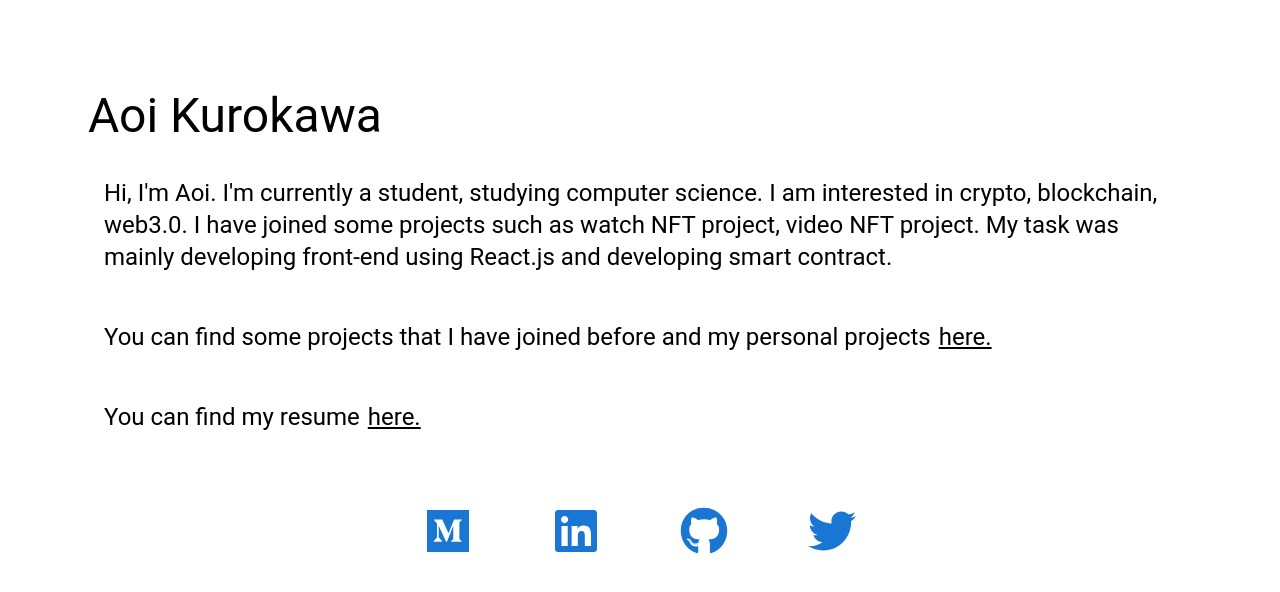
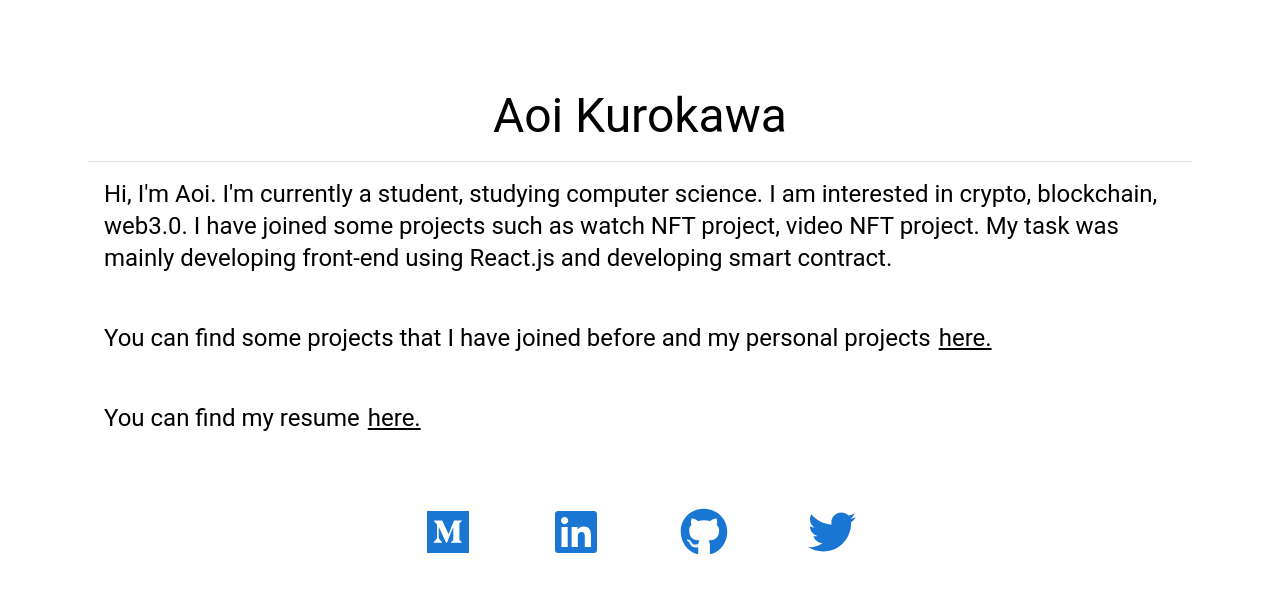
Before and after one commit to Aoi020608/get_city, a React (Create React App) app: page / in a window 1280 px wide. Shown: the top 592 px of the page. Built offline with nearby package versions, Linux system fonts and the light colour scheme.

Commit message:
Fix the issue

```diff
--- a/src/pages/Home/index.tsx
+++ b/src/pages/Home/index.tsx
@@ -24,6 +24,9 @@ const useStyles = makeStyles((theme) => ({
     [theme.breakpoints.up("sm")]: {},
     color: "#000000",
   },
+  gridContainer: {
+    width: "100%",
+  },
   button: {
     padding: "1rem 6rem",
   },
@@ -36,7 +39,7 @@ const MainFeaturedPost: React.FC = () => {
     <ThemeProvider theme={theme}>
       <Container sx={{ py: 8 }} maxWidth="lg">
         <Grid container className={classes.mainFeaturedPostContent}>
-          <Grid>
+          <Grid className={classes.gridContainer}>
             <Typography
               component="h1"
               variant="h3"
@@ -47,7 +50,9 @@ const MainFeaturedPost: React.FC = () => {
               Aoi Kurokawa
             </Typography>
           </Grid>
-          <Divider />
+          <Grid className={classes.gridContainer}>
+            <Divider />
+          </Grid>
           <Typography
             variant="h5"
             color="inherit"
```
